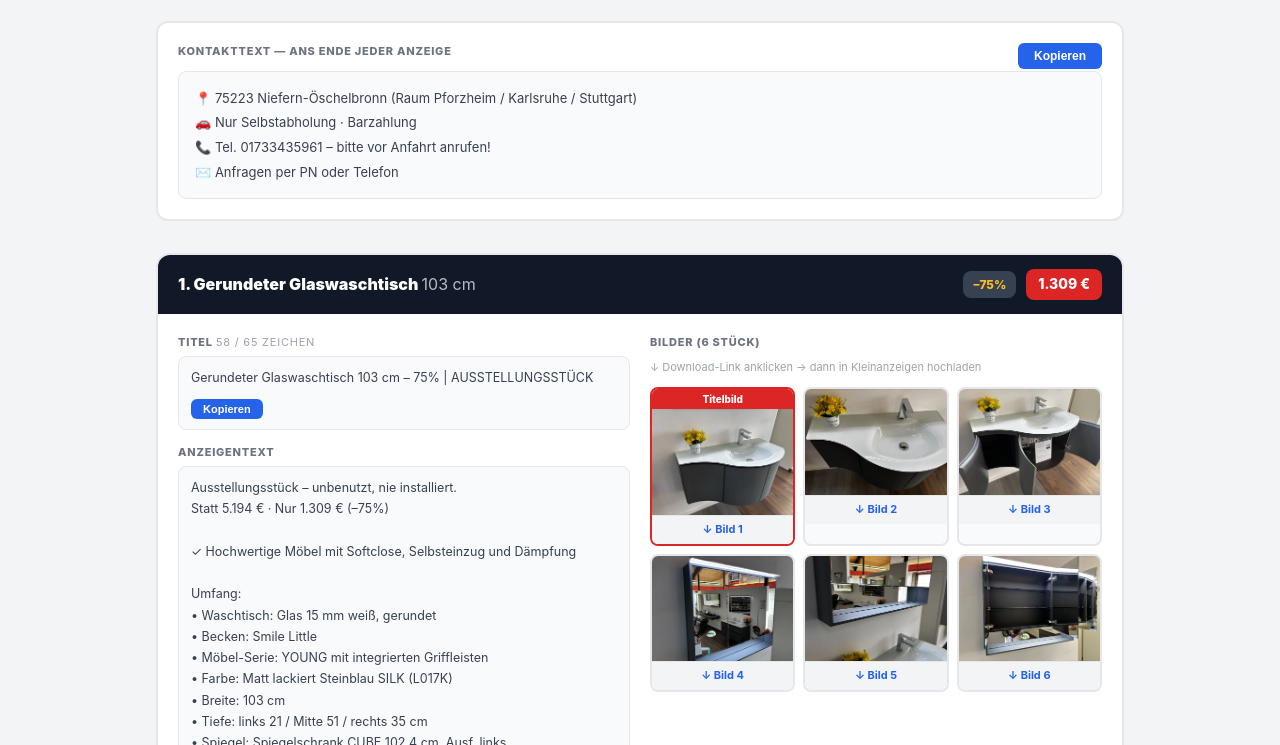
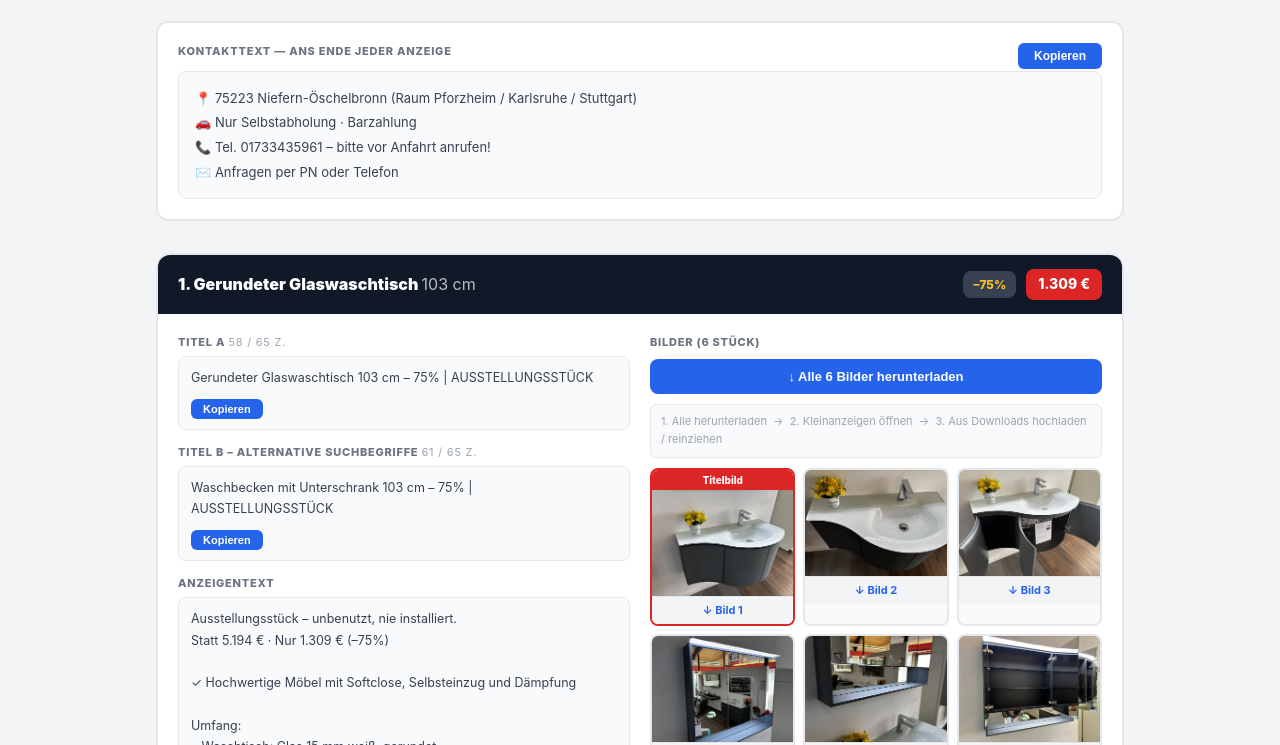
Before and after one commit to TauberFrank/restposten.waschplatz-experten.com, a website: page kleinanzeigen.html in a window 1280 px wide. Shown: the part 55-800 px from the top of the page. Drawn offline with Linux system fonts and the light colour scheme.

Commit message:
Kleinanzeigen: Download-Button statt Drag, zwei Titel je Produkt
- "Alle X Bilder herunterladen" Button lädt sequenziell herunter
- Klare Anleitung: herunterladen → hochladen
- Titel A: Produktname | Titel B: alternative Suchbegriffe
  (Waschbecken mit Unterschrank, Doppelwaschbecken etc.)

Co-Authored-By: Claude Sonnet 4.6 <noreply@anthropic.com>

```diff
--- a/kleinanzeigen.html
+++ b/kleinanzeigen.html
@@ -46,7 +46,10 @@
 
   /* BILDER */
   .images-label { font-size: 11px; font-weight: 800; text-transform: uppercase; letter-spacing: 0.07em; color: #6b7280; margin-bottom: 8px; }
-  .images-hint { font-size: 11px; color: #9ca3af; margin-bottom: 10px; }
+  .dl-all-btn { display: block; width: 100%; background: #2563eb; color: white; border: none; border-radius: 8px; padding: 10px; font-size: 13px; font-weight: 800; cursor: pointer; margin-bottom: 10px; text-align: center; }
+  .dl-all-btn:hover { background: #1d4ed8; }
+  .dl-all-btn.done { background: #16a34a; }
+  .dl-hint { font-size: 11px; color: #9ca3af; margin-bottom: 10px; background: #f9fafb; border: 1px solid #e5e7eb; border-radius: 6px; padding: 8px 10px; line-height: 1.6; }
   .images-grid { display: grid; grid-template-columns: repeat(auto-fill, minmax(110px, 1fr)); gap: 8px; }
   .img-item { border-radius: 8px; overflow: hidden; border: 2px solid #e5e7eb; background: #f9fafb; }
   .img-item:hover { border-color: #2563eb; }
@@ -101,8 +104,47 @@
     setTimeout(() => { btn.textContent = orig; btn.classList.remove('copied'); }, 2000);
   }
 
-  function buildTitle(p) {
-    return `${p.title} ${p.width} – ${p.discount}% | AUSSTELLUNGSSTÜCK`;
+  function downloadAll(images, id, btn) {
+    btn.textContent = '⏳ Wird heruntergeladen…';
+    images.forEach((src, i) => {
+      setTimeout(() => {
+        const a = document.createElement('a');
+        a.href = src;
+        a.download = `${id}-${i+1}.webp`;
+        document.body.appendChild(a);
+        a.click();
+        document.body.removeChild(a);
+        if (i === images.length - 1) {
+          setTimeout(() => {
+            btn.textContent = `✓ ${images.length} Bilder heruntergeladen — jetzt in Kleinanzeigen hochladen`;
+            btn.classList.add('done');
+          }, 500);
+        }
+      }, i * 400);
+    });
+  }
+
+  // Alternativer Titelbegriff je nach Produkt
+  const ALT_TERMS = {
+    'koje-6':  'Waschbecken mit Unterschrank',
+    'koje-14': 'Waschbecken mit Unterschrank',
+    'koje-17': 'Badmöbel Set komplett',
+    'koje-23': 'Badmöbel Set komplett',
+    'koje-5':  'Doppelwaschbecken XXL',
+    'koje-24': 'Doppelwaschbecken Unterschrank',
+    'koje-25': 'Badmöbel Set mit Hochschrank',
+    'koje-1':  'Waschbecken mit Unterschrank',
+    'koje-9':  'Badmöbel Set komplett',
+    'koje-21': 'Doppelwaschbecken kompakt',
+  };
+
+  function buildTitle(p, id) {
+    const alt = ALT_TERMS[id] || 'Waschbecken mit Unterschrank';
+    // Haupttitel
+    const t1 = `${p.title} ${p.width} – ${p.discount}% | AUSSTELLUNGSSTÜCK`;
+    // Alternativer Titel mit anderen Suchbegriffen
+    const t2 = `${alt} ${p.width} – ${p.discount}% | AUSSTELLUNGSSTÜCK`;
+    return { main: t1, alt: t2 };
   }
 
   function buildText(p) {
@@ -124,11 +166,15 @@
     const p = PRODUCTS[id];
     if (!p) return;
 
-    const titleText = buildTitle(p);
+    const titles    = buildTitle(p, id);
+    const titleText = titles.main;
+    const altTitle  = titles.alt;
     const bodyText  = buildText(p);
     const price     = p.price.toLocaleString('de-DE', {minimumFractionDigits: 0, maximumFractionDigits: 2});
     const tLen      = titleText.length;
     const tClass    = tLen > MAX_TITLE ? 'over' : '';
+    const aLen      = altTitle.length;
+    const aClass    = aLen > MAX_TITLE ? 'over' : '';
 
     const imgHTML = p.images.map((src, i) => {
       const fname = `${id}-${i+1}.webp`;
@@ -156,9 +202,15 @@
       <div class="card-body">
         <div>
           <div class="field">
-            <div class="field-label">Titel <span class="char-count ${tClass}">${tLen} / ${MAX_TITLE} Zeichen</span></div>
+            <div class="field-label">Titel A <span class="char-count ${tClass}">${tLen} / ${MAX_TITLE} Z.</span></div>
             <div class="copy-box">${titleText.replace(/&/g,'&amp;')}
               <div class="btn-row"><button class="copy-btn-sm" onclick="copyStr(${JSON.stringify(titleText)}, this)">Kopieren</button></div>
+            </div>
+          </div>
+          <div class="field">
+            <div class="field-label">Titel B – alternative Suchbegriffe <span class="char-count ${aClass}">${aLen} / ${MAX_TITLE} Z.</span></div>
+            <div class="copy-box">${altTitle.replace(/&/g,'&amp;')}
+              <div class="btn-row"><button class="copy-btn-sm" onclick="copyStr(${JSON.stringify(altTitle)}, this)">Kopieren</button></div>
             </div>
           </div>
           <div class="field">
@@ -177,7 +229,10 @@
         </div>
         <div>
           <div class="images-label">Bilder (${p.images.length} Stück)</div>
-          <div class="images-hint">↓ Download-Link anklicken → dann in Kleinanzeigen hochladen</div>
+          <button class="dl-all-btn" onclick="downloadAll(${JSON.stringify(p.images)}, '${id}', this)">
+            ↓ Alle ${p.images.length} Bilder herunterladen
+          </button>
+          <div class="dl-hint">1. Alle herunterladen &nbsp;→&nbsp; 2. Kleinanzeigen öffnen &nbsp;→&nbsp; 3. Aus Downloads hochladen / reinziehen</div>
           <div class="images-grid">${imgHTML}</div>
         </div>
       </div>
```
